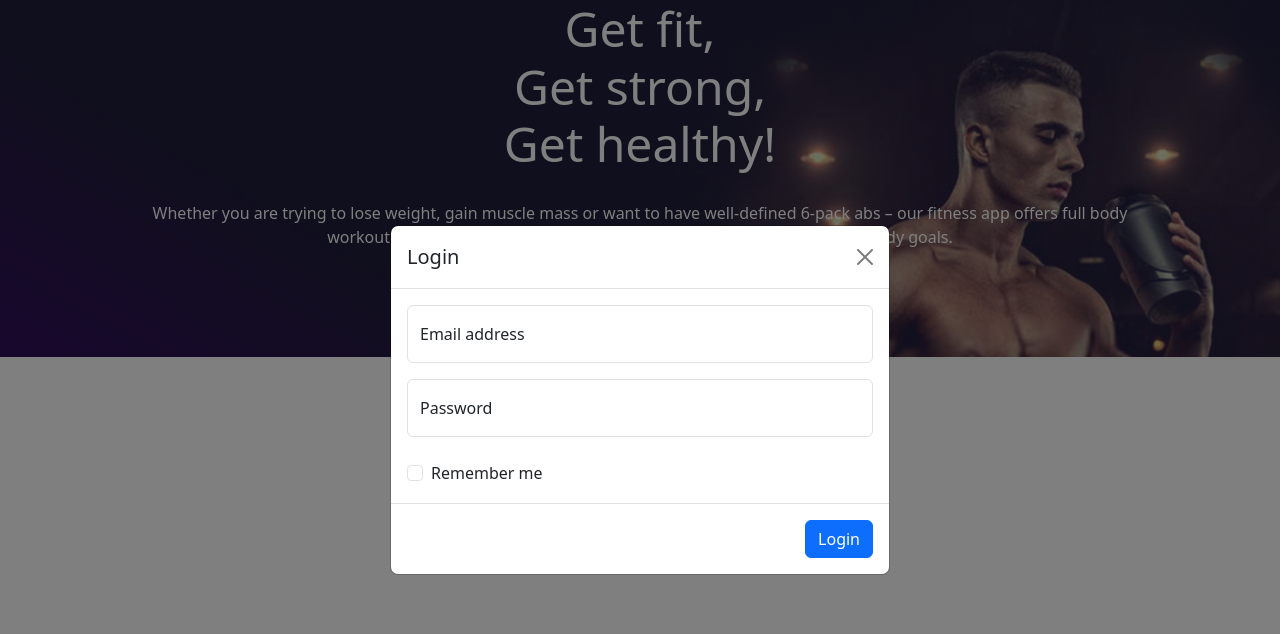
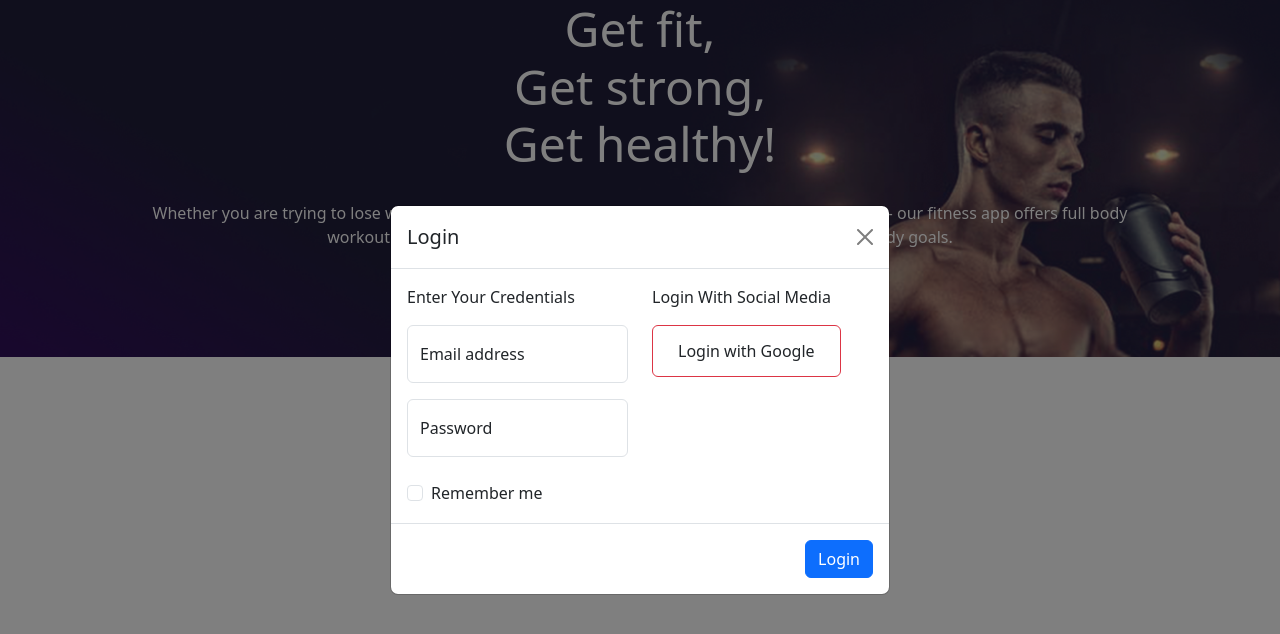
Before and after one commit to CodeITLab/fit_track_frontend_app, a Vue app: page / in a window 1280 px wide. Both pictures are taken after a click on the button "Log in". Shown: the top 634 px of the page. Built offline with nearby package versions, Linux system fonts and the light colour scheme.

Commit message:
Add: login redesigned

```diff
--- a/src/components/modal-components/google-login-modal/GoogleLoginModal.vue
+++ b/src/components/modal-components/google-login-modal/GoogleLoginModal.vue
@@ -8,14 +8,19 @@
                     <h5 class="modal-title" id="exampleModalLabel">Login</h5>
                     <button type="button" class="btn-close" data-bs-dismiss="modal" aria-label="Close"></button>
                 </div>
-                <div class="modal-body">
+                <div class="modal-body w-100">
+                    <div class="row">
+                        <div class="col">
+                            <p>Enter Your Credentials</p>
                             <div class="login-form">
                                 <div class="form-floating mb-3">
-                            <input type="email" class="form-control" id="floatingInput" placeholder="name@example.com">
+                                    <input type="email" class="form-control" id="floatingInput"
+                                        placeholder="name@example.com">
                                     <label for="floatingInput">Email address</label>
                                 </div>
                                 <div class="form-floating">
-                            <input type="password" class="form-control" id="floatingPassword" placeholder="Password">
+                                    <input type="password" class="form-control" id="floatingPassword"
+                                        placeholder="Password">
                                     <label for="floatingPassword">Password</label>
                                 </div>
                             </div>
@@ -27,8 +32,17 @@
                                     </label>
                                 </div>
                             </div>
+                        </div>
+                        <div class="col">
+                            <p>Login With Social Media</p>
                             <div class="social-media-login">
-
+                                <button type="button" class="btn btn-outline-danger">
+                                    <a href="#" class="google btn">
+                                        <i class="fa fa-google fa-fw"></i> Login with Google
+                                    </a>
+                                </button>
+                            </div>
+                        </div>
                     </div>
                 </div>
                 <div class="modal-footer w-100">
```
Lines whose indentation alone changed are shown as unchanged.
